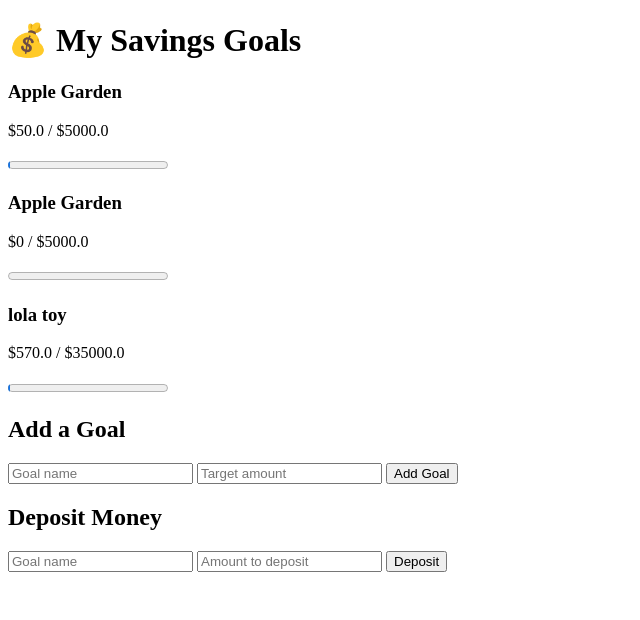
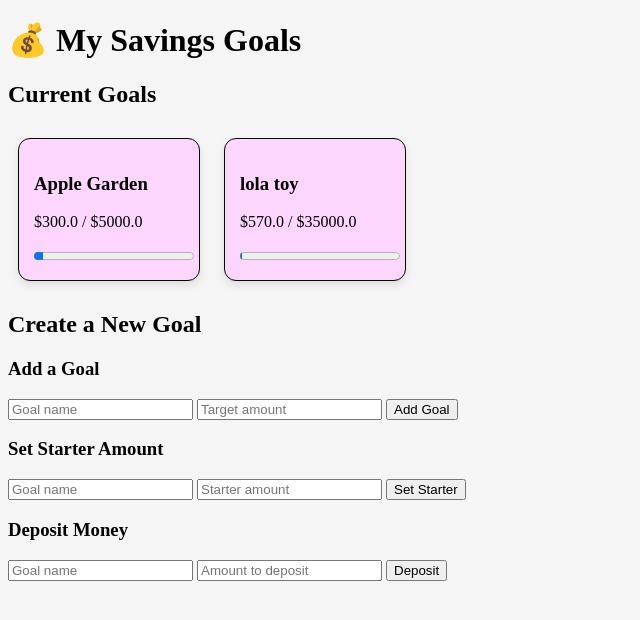
Before and after one commit to Meatchema/Savings-Application, a Flask app: page / in a window 1280 px wide. Shown: the top 620 px of the page, without its empty margins (0-640 px from the left). Run offline with Flask 3, Linux system fonts and the light colour scheme.

Commit message:
Creation of CSS sheet and reorganization of layout

```diff
--- a/app.py
+++ b/app.py
@@ -25,7 +25,7 @@ def add_goal():
     goals = load_goals()
     name = request.form["name"]
     target = float(request.form["target"])
-    goals.append({"name": name, "target": target, "saved": 0})
+    goals.append({"name": name, "target": target, "saved": 0, "starter":0})
     save_goals(goals) # Save updated goals
     return redirect(url_for("index")) # Redirect to the main page after adding a goal
 
@@ -41,7 +41,17 @@ def deposit():
     save_goals(goals) # Save updated goals after deposit
     return redirect(url_for("index")) # Redirect to the main page after depositing
 
-
+@app.route("/starter", methods=["POST"])
+def starter():
+    goals = load_goals()
+    name = request.form["name"]
+    amount = float(request.form["amount"])
+    for goal in goals:
+        if goal["name"] == name:
+            goal["starter"] = amount
+            break
+    save_goals(goals) # Save updated goals after adding starter
+    return redirect(url_for("index")) # Redirect to the main page after adding starter
 
 if __name__ == "__main__":
     app.run(debug=True)
--- a/data.json
+++ b/data.json
@@ -2,12 +2,8 @@
   {
     "name": "Apple Garden",
     "target": 5000.0,
-    "saved": 50.0
-  },
-  {
-    "name": "Apple Garden",
-    "target": 5000.0,
-    "saved": 0
+    "saved": 50.0,
+    "starter": 250.0
   },
   {
     "name": "lola toy",
--- /dev/null
+++ b/static/style.css
@@ -0,0 +1,13 @@
+body {
+    background-color: whitesmoke;
+}
+.goal-card {
+    background-color: rgb(252, 214, 252);
+    width: 150px;
+    border: 1px solid black;
+    border-radius: 12px;
+    padding: 15px;
+    margin: 10px;
+    display:inline-block;
+    box-shadow: 0px 4px 8px rgba(0, 0, 0, 0.1);
+}
--- a/templates/index.html
+++ b/templates/index.html
@@ -4,30 +4,38 @@
     <meta charset="UTF-8">
     <meta name="viewport" content="width=device-width, initial-scale=1.0">
     <title>Savings Tracker</title>
+    <link rel="stylesheet" href="{{ url_for('static', filename='style.css') }}">
 </head>
 <body>
     <h1>💰 My Savings Goals</h1>
-
+    <h2>Current Goals</h2>
     {% if goals %}
         {% for goal in goals %}
-            <div>
+            <div class="goal-card">
                 <h3>{{ goal.name }}</h3>
-                <p>${{ goal.saved }} / ${{ goal.target }}</p>
-                <progress value="{{ goal.saved }}" max="{{ goal.target }}"></progress>
+                <p>${{ goal.saved + (goal.starter | default(0)) }} / ${{ goal.target }}</p>
+                <progress value="{{ goal.saved + (goal.starter | default(0)) }}" max="{{ goal.target }}"></progress>
             </div>
         {% endfor %}
     {% else %}
         <p>No goals yet. Add one below!</p>
     {% endif %}
 
-    <h2>Add a Goal</h2>
-    <form action="/add" method="POST">
+    <h2>Create a New Goal</h2>
+    <h3>Add a Goal</h2>
+    <form action="/add" method="POST" >
         <input type="text" name="name" placeholder="Goal name" required />
         <input type="number" name="target" placeholder="Target amount" required />
         <button type="submit">Add Goal</button>
     </form>
-    <h2>Deposit Money</h2>
-    <form action="/deposit" method="POST">
+    <h3> Set Starter Amount</h2>
+    <form action="/starter" method="POST" >
+        <input type = "text" name = "name" placeholder="Goal name" required />
+        <input type = "number" name = "amount" placeholder="Starter amount" required />
+        <button type = "submit">Set Starter</button>
+    </form>
+    <h3>Deposit Money</h2>
+    <form action="/deposit" method="POST" >
         <input type = "text" name = "name" placeholder="Goal name" required />
         <input type = "number" name = "amount" placeholder="Amount to deposit" required />
         <button type = "submit">Deposit</button>
```
